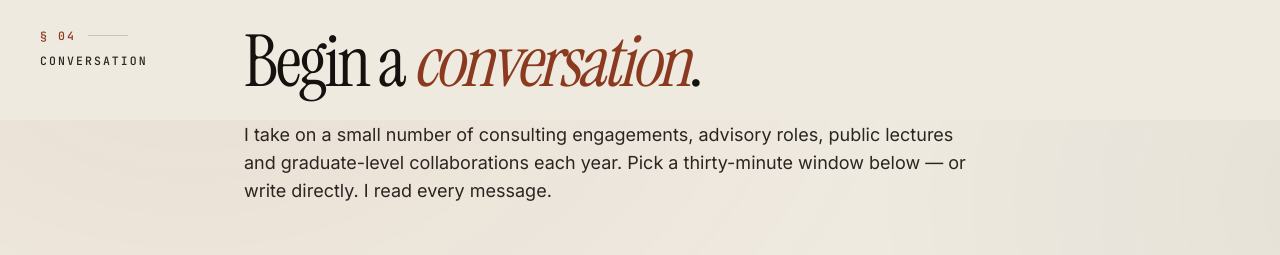
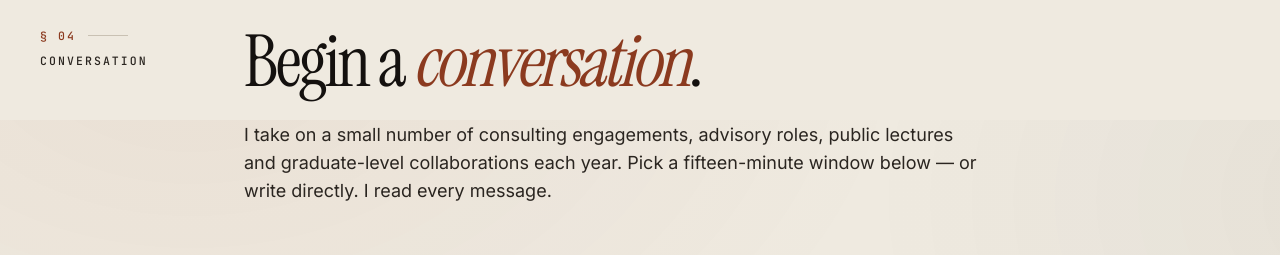
Before and after one commit to AysunItai/uriitai, a Next.js app: page / in a window 1280 px wide. Shown: the part 6280-6535 px from the top of the page. Built offline with nearby package versions, Linux system fonts and the light colour scheme; no server answers.

Commit message:
calendly link update

```diff
--- a/app/components/Conversation.tsx
+++ b/app/components/Conversation.tsx
@@ -5,7 +5,7 @@ import SectionLabel from "./SectionLabel";
 // iframe working in any deployment, with or without env config.
 const CALENDLY_URL =
   process.env.NEXT_PUBLIC_CALENDLY_URL ??
-  "https://calendly.com/aysun-itai/uri-itai";
+  "https://calendly.com/uri-itai/30min";
 
 export default function Conversation() {
   return (
@@ -31,7 +31,7 @@ export default function Conversation() {
             <p className="mt-5 max-w-prose text-base text-ink-soft sm:mt-6 sm:text-lg">
               I&nbsp;take on a small number of consulting engagements,
               advisory roles, public lectures and graduate-level
-              collaborations each year. Pick a thirty-minute window
+              collaborations each year. Pick a fifteen-minute window
               below — or write directly. I read every message.
             </p>
           </div>
```
Also changed, not shown: 1 other file (tests, documents, lock files or other folders).
